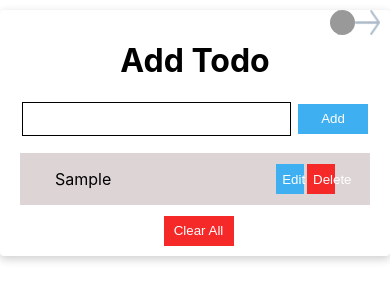
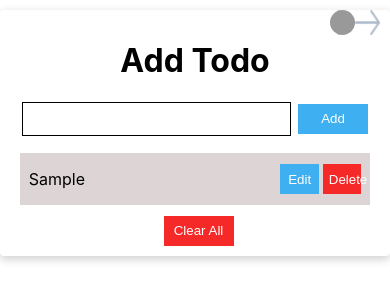
Before and after one commit to Imohh/TodoApp, a React (Create React App) app: page / in a window 390 px wide. Both pictures are taken after typing "Sample" into the empty fields and a click on the button "Add". Shown: the top 300 px of the page. Built offline with nearby package versions, Linux system fonts and the light colour scheme.

Commit message:
media query

```diff
--- a/src/components/style.css
+++ b/src/components/style.css
@@ -144,7 +144,7 @@
     .second {
         display: inline-block;
         vertical-align: middle;
-        width: 40%;
+        width: 55%;
         color: #fff;
         text-align: right;
     }
```
